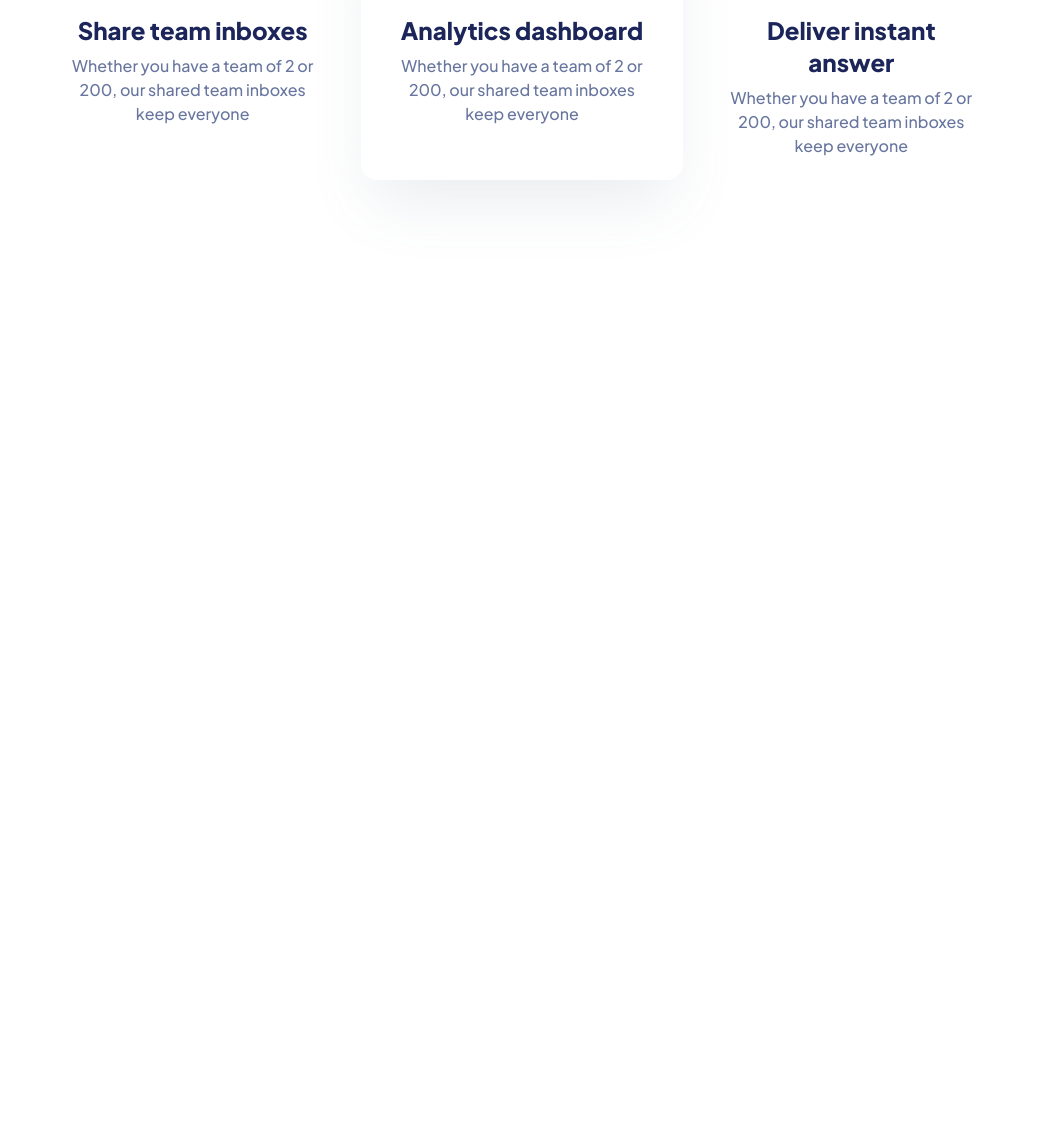
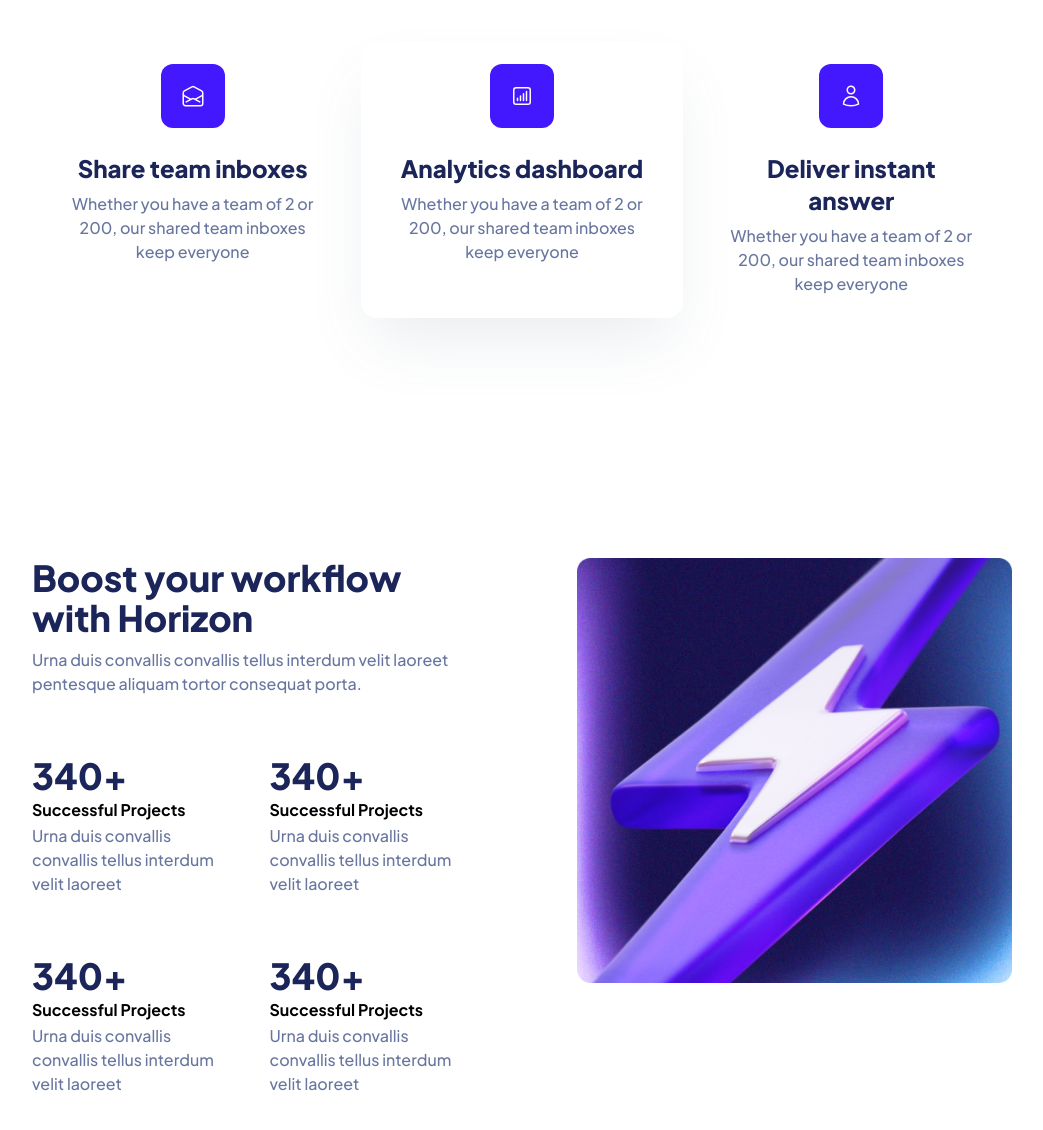
Before and after one commit to Terezie-Mazacova/tailwind-horizonUI, a website: page index.html in a window 1280 px wide. Shown: the part 1426-2556 px from the top of the page, without its empty margins (118-1161 px from the left). Before the commit the page ends 1726 px from the top, so only its background shows below. Drawn offline with Linux system fonts and the light colour scheme.

Commit message:
hotova sekce Boost with Horizon

```diff
--- a/index.html
+++ b/index.html
@@ -40,7 +40,7 @@
 
             <!-- Hero -->
             <div class="flex">
-                <div class="flex flex-col justify-center">
+                <div class="flex flex-col justify-center w-[50%]">
                     <div class="max-w-[570px] mr-[114px]">
                         <img src="./public/img/icon-tw-templates.svg" alt="Tailwind Templates">
                         <h1 class="text-6xl font-extrabold text-secondary-dark-grey-900  mt-[10px] mb-6">Take your website to the next level with Horizon UI</h1>
@@ -62,8 +62,8 @@
                     </div>
                 </div>
 
-                <div>
-                    <img src="./public/img/hero-img.jpg" alt="Image Horizon Pro">
+                <div class="w-[50%]">
+                    <img src="./public/img/hero-img.jpg" alt="Image Horizon Pro" class="w-[100%]">
                 </div>
             </div>
         </div>
@@ -169,8 +169,48 @@
             </div>
         </div>
 
+        <!-- Section About Boost With Horizon -->
+        <div class="flex py-[120px] gap-[110px]">
+            <div class="flex flex-col gap-[60px] w-[50%]">
+                <div>
+                    <h2 class="text-4xl font-extrabold text-secondary-dark-grey-900 mb-[10px]">Boost your workflow with Horizon</h2>
+                    <p class="text-base font-medium text-secondary-dark-grey-600">Urna duis convallis convallis tellus interdum velit laoreet pentesque aliquam tortor consequat porta.</p>
+                </div>
 
-        <div></div>
+                <div class="grid lg:grid-cols-2 lg:grid-rows-2 gap-y-[60px] gap-x-10">
+                    <div>
+                        <p class="text-4xl font-extrabold text-secondary-dark-grey-900">340+</p>
+                        <h3 class="text-base font-bold py-[2px]">Successful Projects</h3>
+                        <p class="text-base font-medium text-secondary-dark-grey-600">Urna duis convallis convallis tellus interdum velit laoreet</p>
+                    </div>
+
+                    <div>
+                        <p class="text-4xl font-extrabold text-secondary-dark-grey-900">340+</p>
+                        <h3 class="text-base font-bold py-[2px]">Successful Projects</h3>
+                        <p class="text-base font-medium text-secondary-dark-grey-600">Urna duis convallis convallis tellus interdum velit laoreet</p>
+                    </div>
+
+                    <div>
+                        <p class="text-4xl font-extrabold text-secondary-dark-grey-900">340+</p>
+                        <h3 class="text-base font-bold py-[2px]">Successful Projects</h3>
+                        <p class="text-base font-medium text-secondary-dark-grey-600">Urna duis convallis convallis tellus interdum velit laoreet</p>
+                    </div>
+
+                    <div>
+                        <p class="text-4xl font-extrabold text-secondary-dark-grey-900">340+</p>
+                        <h3 class="text-base font-bold py-[2px]">Successful Projects</h3>
+                        <p class="text-base font-medium text-secondary-dark-grey-600">Urna duis convallis convallis tellus interdum velit laoreet</p>
+                    </div>
+                </div>
+            </div>
+
+            <div class="w-[50%]">
+                <img src="./public/img/boost-img.png" alt="Image" class="w-[100%]">
+            </div>
+        </div>
+
+
+
         <div></div>
     </main>
 </body>
```
Also changed, not shown: output.css.
